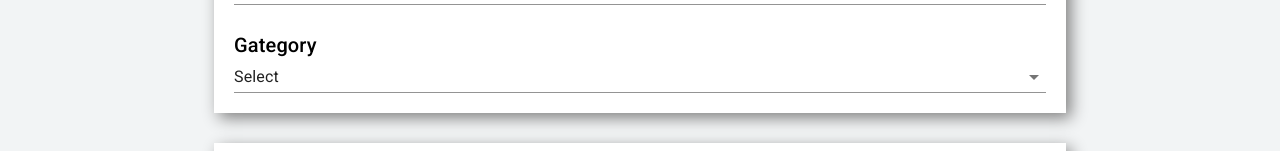
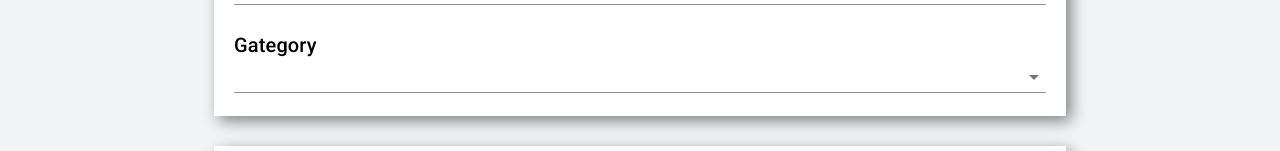
Before and after one commit to joaotextor/trading-center, a Next.js app: page /user/publish in a window 1280 px wide. Shown: the part 373-524 px from the top of the page. Built offline with nearby package versions, Linux system fonts and the light colour scheme.

Commit message:
Add validation to category Select field.

```diff
--- a/pages/user/publish.js
+++ b/pages/user/publish.js
@@ -11,7 +11,9 @@ import {
     FormControl,
     InputLabel,
     OutlinedInput,
-    InputAdornment
+    InputAdornment,
+    MenuItem,
+    FormHelperText,
 } from '@mui/material'
 import { Container } from '@mui/material'
 
@@ -105,6 +107,7 @@ const validationSchema = yup.object().shape({
         .min(6, 'Write a longer title')
         .max(100, 'Title too large')
         .required('Mandatory field'),
+     category: yup.string().required('Mandatory field')
 })
 
 export default function Publish() {
@@ -143,7 +146,8 @@ export default function Publish() {
         <TemplateDefault>
             <Formik
                 initialValues={{
-                    title: ''
+                    title: '',
+                    category: '',
                 }}
                 validationSchema={validationSchema}
                 onSubmit={(values) => {
@@ -190,33 +194,36 @@ export default function Publish() {
                                     <Typography component="h6" variant="h6" color="primary">
                                         Gategory
                                     </Typography>
+                                    <FormControl
+                                        error={errors.category}
+                                        fullWidth>
                                         <Select
-                                        native
-                                        value=""
+                                            name="category"
+                                            value={values.category}
                                             fullWidth
-                                        onChange={() => {}}
-                                        inputProps={{
-                                            name: 'age,'
-                                        }}
+                                            onChange={handleChange}
                                             variant="standard"
                                         >
-                                        <option value="">Select</option>
-                                        <option value={1}>Babies and Children</option>
-                                        <option value={2}>Agriculture</option>
-                                        <option value={3}>Fashion</option>
-                                        <option value={3}>Cars, Motorcycles and Boats</option>
-                                        <option value={3}>Services</option>
-                                        <option value={3}>Recreation</option>
-                                        <option value={3}>Animals</option>
-                                        <option value={3}>Furniture, Home and Garden</option>
-                                        <option value={3}>Real Estate</option>
-                                        <option value={3}>Equipments and Tools</option>
-                                        <option value={3}>Smartphones and Tablets</option>
-                                        <option value={3}>Sport</option>
-                                        <option value={3}>Technology</option>
-                                        <option value={3}>Jobs</option>
-                                        <option value={3}>Other</option>
+                                            <MenuItem value="Babies and Children">Babies and Children</MenuItem>
+                                            <MenuItem value="Agriculture">Agriculture</MenuItem>
+                                            <MenuItem value="Fashion">Fashion</MenuItem>
+                                            <MenuItem value="Cars, Motorcycles and Boats">Cars, Motorcycles and Boats</MenuItem>
+                                            <MenuItem value="Services">Services</MenuItem>
+                                            <MenuItem value="Recreation">Recreation</MenuItem>
+                                            <MenuItem value="Animals">Animals</MenuItem>
+                                            <MenuItem value="Furniture, Home and Garden">Furniture, Home and Garden</MenuItem>
+                                            <MenuItem value="Real Estate">Real Estate</MenuItem>
+                                            <MenuItem value="Equipments and Tools">Equipments and Tools</MenuItem>
+                                            <MenuItem value="Smartphones and Tablets">Smartphones and Tablets</MenuItem>
+                                            <MenuItem value="Sport">Sport</MenuItem>
+                                            <MenuItem value="Technology">Technology</MenuItem>
+                                            <MenuItem value="Jobs">Jobs</MenuItem>
+                                            <MenuItem value="Other">Other</MenuItem>
                                         </Select>
+                                        <FormHelperText>
+                                            {errors.category}
+                                        </FormHelperText>
+                                    </FormControl>
                                 </Box>
                             </MyContainer>
 
@@ -305,7 +312,6 @@ export default function Publish() {
                                             label="Value" //without this prop, the outline will be above the InputLabel's value (Value). Another approch would set the InputLabel's background to white, but this wont add a space before and after the label (like an inline margin), making it look weird.
                                             onChange={() => {}}
                                             startAdornment={<InputAdornment position="start">US$</InputAdornment>}
-                                            labelWidth={40}
                                         />
                                     </FormControl>
                                 </Box>
```
Lines whose indentation alone changed are shown as unchanged.
